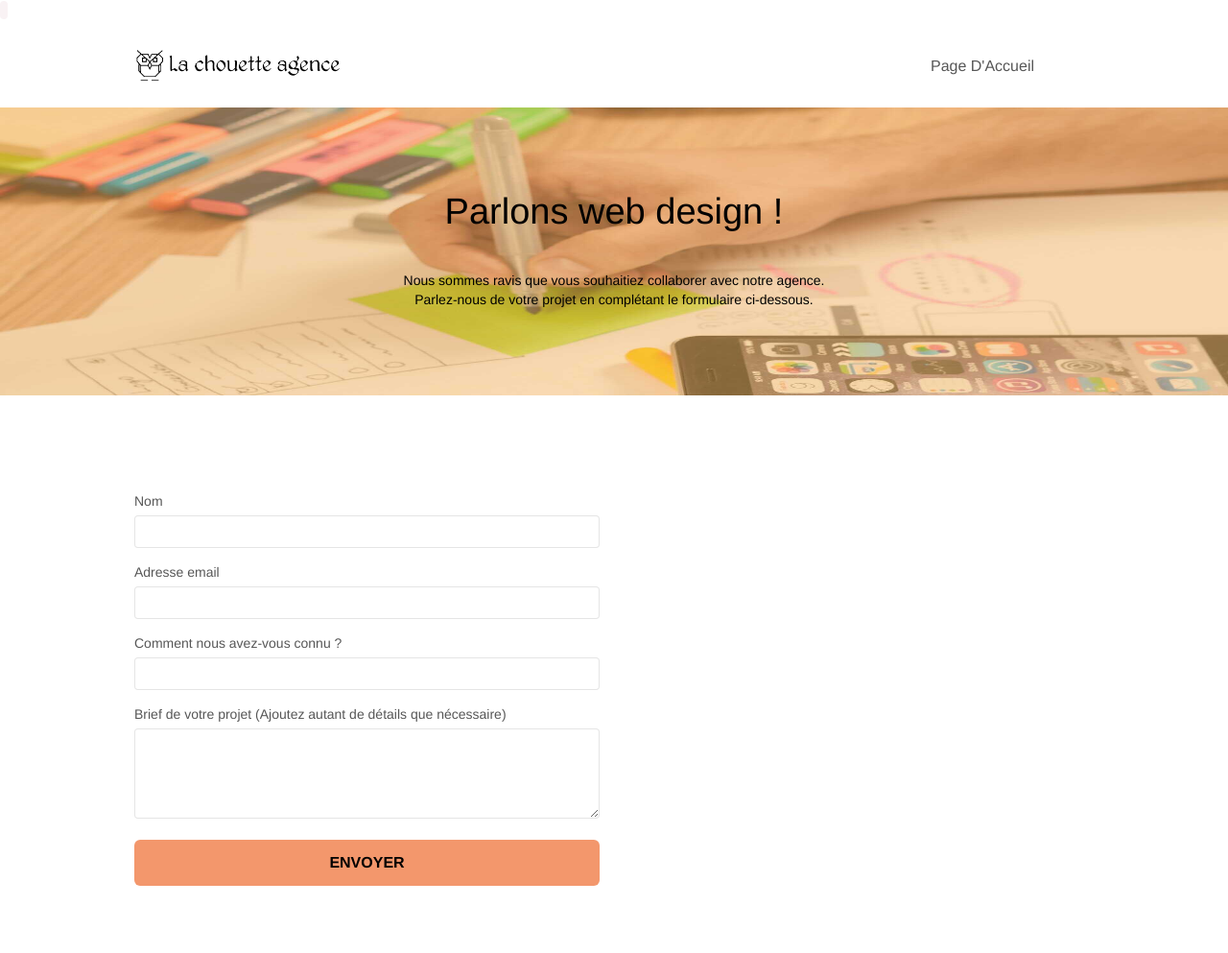
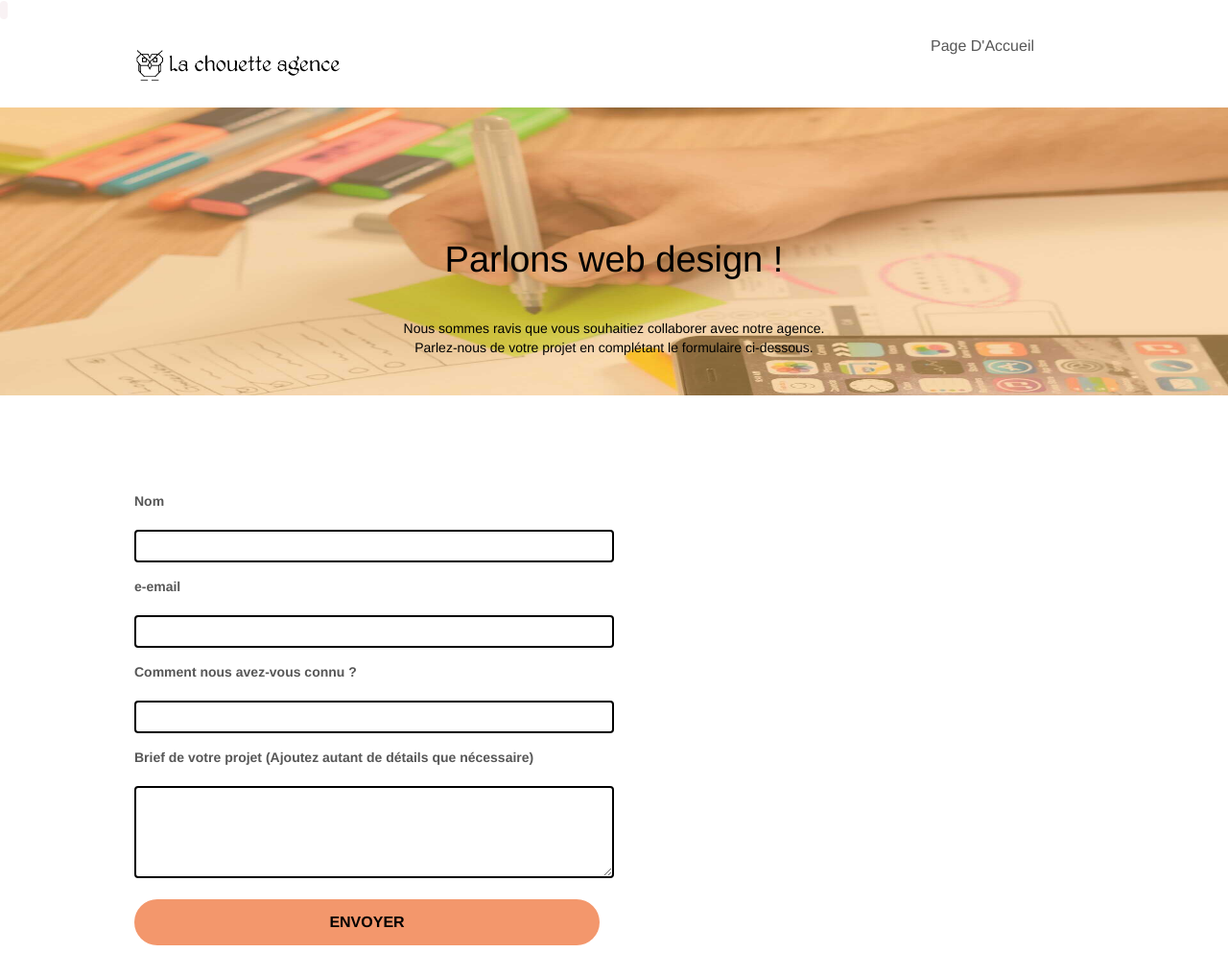
Before and after one commit to muhanadmk/La-chouette-agence, a plain HTML site: page page2.html in a window 1280 px wide. Shown: the top 993 px of the page at 96% size. Drawn offline with nearby package versions, Linux system fonts and the light colour scheme; files that its build step writes are made by us from their sources; a script that the page names is missing.

Commit message:
ajouter des nom lable et chager les form

```diff
--- a/page2.html
+++ b/page2.html
@@ -42,7 +42,7 @@
 			<div class="collapse navbar-collapse navbar-1 special-dropdown-nav">
 				<ul class="site-navigation nav navbar-nav">
 					<li>
-						<a link rel="prev" href="index.html">Page D'Accueil</a>
+						<a class="marg" link rel="prev" href="index.html">Page D'Accueil</a>
 					</li>
 				</ul>
 			</div>
@@ -77,25 +77,25 @@
 			<div class="col-sm-6">
 				<form id="form_1" novalidate success-msg="Your message has been sent." fail-msg="Sorry it seems that our mail server is not responding, Sorry for the inconvenience!">
 					<div class="form-group">
-						<label>
+						<label  id="fonts"for="name">
 							Nom
 						</label>
-						<input id="name" class="form-control" required />
+						<input id="name" name="user_name" class="form-control" required />
 					</div>
 					<div class="form-group">
-						<label>
-							Adresse email
+						<label id="fonts" for="e_mail">
+							 e-email
 						</label>
-						<input id="email" class="form-control" type="email" required />
+						<input id="email" name="user_mail" class="form-control" type="email" required />
 					</div>
 					<div class="form-group">
-						<label>
+						<label id="fonts" for="question">
 							Comment nous avez-vous connu ?
 						</label>
-						<input class="form-control" type="email" required id="input_504" />
+						<input class="form-control" type="email" name="question" required id="input_504" />
 					</div>
 					<div class="form-group">
-						<label>
+						<label id="fonts" for="message">
 							Brief de votre projet (Ajoutez autant de détails que nécessaire)<br>
 						</label><textarea id="message" class="form-control" rows="4" cols="50" required></textarea>
 					</div>
@@ -131,7 +131,7 @@
 </footer>
 <!-- Footer - bloc-8 END -->
 
-</div>
+</main>
 <!-- Principal conteneur END -->
 
 
--- a/style.css
+++ b/style.css
@@ -297,7 +297,7 @@ a:hover {
 
 .nav > li {
     float: left;
-    margin-top: 4px;
+    margin-bottom: 38px;
     font-size: 16px;
 }
 
@@ -341,7 +341,7 @@ a:hover {
 }
 .bgphpoto2{
     position: absolute;
-    top: 80px;
+    top: 130px;
 }
 
 @media (min-width: 768px) {
@@ -489,7 +489,22 @@ button {
 
 .form-control {
     border-color: rgba(0, 0, 0, .1);
+    margin: 15px 0;
     box-shadow: none;
+    border: 2px solid #000;
+    display: block;
+    width: 500px;
+}
+.form-control:focus{
+    background-color: #F19151;
+}
+@media (max-width: 650px){
+    .form-control {
+        width: 300px;
+    }
+}
+#fonts{
+    font-weight: bold;
 }
 
 .scrollToTop {
@@ -772,6 +787,7 @@ h4 {
 .btn-atomic-tangerine {
     background: #F3976C;
     color: #000!important;
+    border-radius: 30px;
 }
 
 .btn-atomic-tangerine:hover {
@@ -809,7 +825,7 @@ h4 {
     background-image: url("img/image-de-presentation.bmp");
 }
 
-@media (max-width: 1024px) {
+@ (max-width: 1media024px) {
     .bloc {
         padding-left: 20px;
         padding-right: 20px;
```
